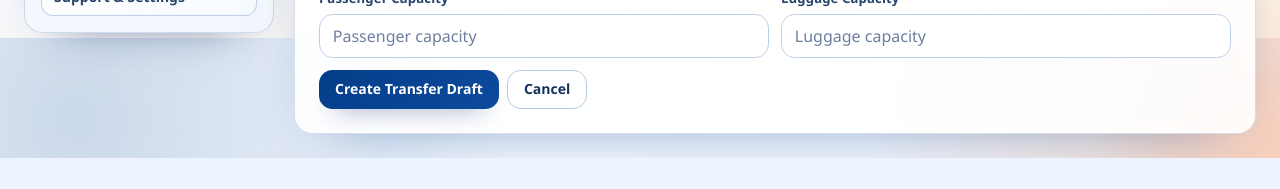
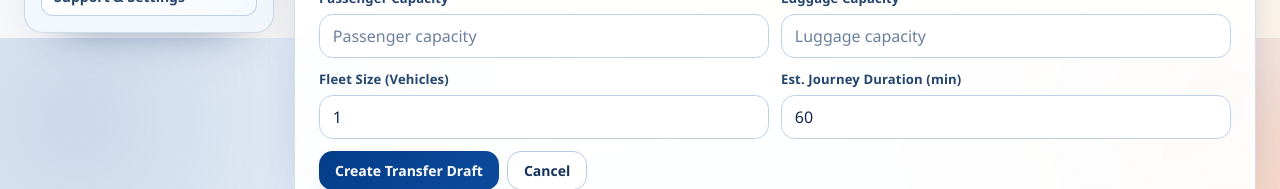
Before and after one commit to TravelMate2025/travelmate_partners, a Next.js app: page /transfers/new in a window 1280 px wide. Shown: the part 762-951 px from the top of the page. Before the commit the page ends 920 px from the top, so only its background shows below. Built offline with nearby package versions, Linux system fonts and the light colour scheme; no server answers.

Commit message:
added transfer pickup search

```diff
--- a/src/app/transfers/[transferId]/transfer-details-form.tsx
+++ b/src/app/transfers/[transferId]/transfer-details-form.tsx
@@ -782,6 +782,14 @@ export function TransferDetailsForm({
           <span className="tm-field-label">Luggage Capacity</span>
           <input className="tm-input" name="luggageCapacity" defaultValue={item.luggageCapacity} disabled={disabled} placeholder="Luggage capacity" type="number" />
         </label>
+        <label className="tm-field">
+          <span className="tm-field-label">Fleet Size (Vehicles)</span>
+          <input className="tm-input" name="vehicleCount" defaultValue={item.vehicleCount ?? 1} disabled={disabled} placeholder="Number of vehicles" type="number" min={1} />
+        </label>
+        <label className="tm-field">
+          <span className="tm-field-label">Est. Journey Duration (min)</span>
+          <input className="tm-input" name="estimatedDurationMinutes" defaultValue={item.estimatedDurationMinutes ?? 60} disabled={disabled} placeholder="Duration in minutes" type="number" min={1} />
+        </label>
         <div className="tm-field">
           <span className="tm-field-label">Operating Hours</span>
           <div className="mt-1 flex items-center gap-2">
--- a/src/app/transfers/[transferId]/use-transfer-detail.ts
+++ b/src/app/transfers/[transferId]/use-transfer-detail.ts
@@ -582,6 +582,8 @@ export function useTransferDetail(userId: string | undefined, transferId: string
         vehicleClass: selectedVehicleClass,
         passengerCapacity: Number(form.get("passengerCapacity") ?? 0),
         luggageCapacity: Number(form.get("luggageCapacity") ?? 0),
+        vehicleCount: Number(form.get("vehicleCount") ?? 1),
+        estimatedDurationMinutes: Number(form.get("estimatedDurationMinutes") ?? 60),
         features: selectedFeatures,
         coverageArea: `${selectedCity}, ${selectedCountry}`,
         country: selectedCountry,
--- a/src/app/transfers/new/page.tsx
+++ b/src/app/transfers/new/page.tsx
@@ -205,6 +205,8 @@ export default function NewTransferPage() {
         vehicleClass: String(form.get("vehicleClass") ?? ""),
         passengerCapacity: Number(form.get("passengerCapacity") ?? 0),
         luggageCapacity: Number(form.get("luggageCapacity") ?? 0),
+        vehicleCount: Number(form.get("vehicleCount") ?? 1),
+        estimatedDurationMinutes: Number(form.get("estimatedDurationMinutes") ?? 60),
         country: selectedCountry,
         adminLevel1: selectedAdminLevel1,
         city: selectedCity,
@@ -446,6 +448,33 @@ export default function NewTransferPage() {
             </label>
           </div>
 
+          <div className="grid gap-3 md:grid-cols-2">
+            <label className="tm-field">
+              <span className="tm-field-label">Fleet Size (Vehicles)</span>
+              <input
+                className="tm-input"
+                name="vehicleCount"
+                type="number"
+                min={1}
+                defaultValue={1}
+                placeholder="Number of vehicles"
+                required
+              />
+            </label>
+            <label className="tm-field">
+              <span className="tm-field-label">Est. Journey Duration (min)</span>
+              <input
+                className="tm-input"
+                name="estimatedDurationMinutes"
+                type="number"
+                min={1}
+                defaultValue={60}
+                placeholder="Duration in minutes"
+                required
+              />
+            </label>
+          </div>
+
           <div className="tm-inline-actions">
             <button className="tm-btn tm-btn-primary" disabled={saving} type="submit">
               {saving ? "Creating..." : "Create Transfer Draft"}
--- a/src/modules/transfers/contracts.ts
+++ b/src/modules/transfers/contracts.ts
@@ -49,6 +49,8 @@ export type TransferListing = {
   vehicleClass: string;
   passengerCapacity: number;
   luggageCapacity: number;
+  vehicleCount: number;
+  estimatedDurationMinutes: number;
   features: string[];
   coverageArea: string;
   country?: string;
@@ -78,6 +80,8 @@ export type CreateTransferInput = {
   vehicleClass: string;
   passengerCapacity: number;
   luggageCapacity: number;
+  vehicleCount?: number;
+  estimatedDurationMinutes?: number;
   coverageArea?: string;
   country?: string;
   adminLevel1?: string;
@@ -102,6 +106,8 @@ export type UpdateTransferInput = Partial<
     | "vehicleClass"
     | "passengerCapacity"
     | "luggageCapacity"
+    | "vehicleCount"
+    | "estimatedDurationMinutes"
     | "features"
     | "coverageArea"
     | "country"
--- a/src/modules/transfers/mock-transfers-api.ts
+++ b/src/modules/transfers/mock-transfers-api.ts
@@ -131,6 +131,8 @@ function createFromInput(userId: string, input: CreateTransferInput): TransferLi
     vehicleClass: input.vehicleClass,
     passengerCapacity: input.passengerCapacity,
     luggageCapacity: input.luggageCapacity,
+    vehicleCount: input.vehicleCount ?? 1,
+    estimatedDurationMinutes: input.estimatedDurationMinutes ?? 60,
     features: [],
     coverageArea,
     country: input.country ?? "",
```
Also changed, not shown: 2 other files (tests, documents, lock files or other folders).
